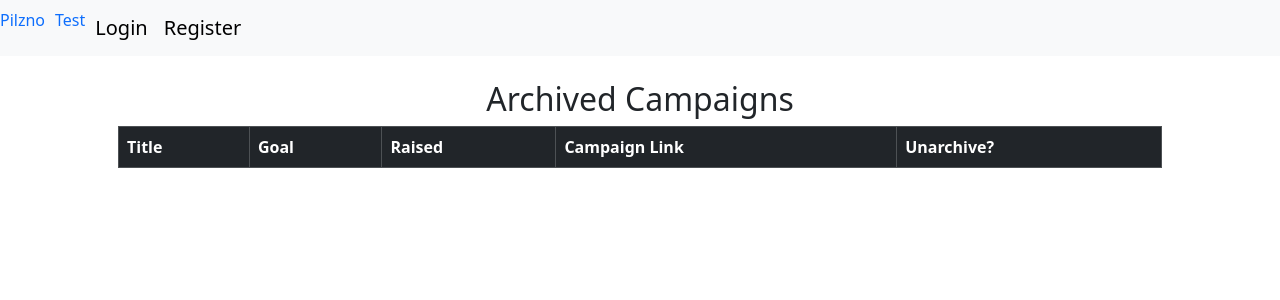
After one commit to ydb5755/PilznoProduction, a Flask app: page /admin/archive in a window 1280 px wide. The commit adds this page. Shown: the top 300 px of the page. Run offline with Flask 3, Linux system fonts and the light colour scheme; lists and menus that the app fills with data are empty.

Commit message:
add archive access

```diff
--- a/app/admin/routes.py
+++ b/app/admin/routes.py
@@ -17,3 +17,9 @@ def administration():
     return render_template('administration.html',
                            users=users,
                            campaigns=campaigns)
+
+@admin.route('archive')
+def archive():
+    archived_campaigns = Campaign.query.filter_by(archived=True).all()
+    return render_template('archive.html',
+                           archived_campaigns=archived_campaigns)
--- /dev/null
+++ b/app/admin/static/archive.js
@@ -0,0 +1,31 @@
+const unArchiveButtons = document.getElementsByClassName('unarchive-button');
+
+
+function deactivateUnArchiveButtons(){
+    for (let i = 0; i < unArchiveButtons.length; i++){
+        unArchiveButtons[i].disabled=true;
+    }
+}
+function activateUnArchiveButtons(){
+    for (let i = 0; i < unArchiveButtons.length; i++){
+        unArchiveButtons[i].disabled=false;
+    }
+}
+
+
+async function unArchiveCampaign(id){
+    deactivateUnArchiveButtons()
+    var result = await fetch(`/campaigns/campaign_api/un_archive_campaign/${id}`, {method:'PUT'});
+    var data = await result.json();
+    document.getElementById(`${id}-row`).remove();
+    activateUnArchiveButtons()
+}
+
+
+document.addEventListener("DOMContentLoaded", (event) => {
+    for(let i = 0; i < unArchiveButtons.length; i++){
+        unArchiveButtons[i].addEventListener('click', e => {
+            unArchiveCampaign(parseInt(e.target.value))
+        })
+    }
+  });
--- /dev/null
+++ b/app/admin/templates/archive.html
@@ -0,0 +1,38 @@
+{% extends 'base.html' %}
+{% block title %}Archive{% endblock title %}
+{% block stylesheet %}{% endblock stylesheet %}
+{% block content %}
+<main>
+    <div class="container my-4 px-5">
+        <h2 class="text-center">Archived Campaigns</h2>
+
+        <table class="table table-bordered table-striped custom-table">
+            <thead class="table-dark">
+                <tr>
+                    <th>Title</th>
+                    <th>Goal</th>
+                    <th>Raised</th>
+                    <th>Campaign Link</th>
+                    <th>Unarchive?</th>
+                </tr>
+            </thead>
+            <tbody>
+                {% for campaign in archived_campaigns %}
+                    <tr id="{{campaign.id}}-row">
+                        <td>{{campaign.title}}</td>
+                        <td>{{campaign.goal}}</td>
+                        <td>{{campaign.get_amount_raised()}}</td>
+                        <td><a href="{{url_for('campaigns.campaign_page', campaign_id=campaign.id)}}">See campaign details</a></td>
+                        <td><button
+                            id="unarchive-button-{{campaign.id}}"
+                            value="{{campaign.id}}"
+                            class="unarchive-button btn btn-primary">Click to un-archive</button>
+                        </td>
+                    </tr>
+                {% endfor %}
+            </tbody>
+        </table>
+    </div>
+</main>
+<script src="{{url_for('.static', filename='archive.js')}}"></script>
+{% endblock content %}
--- a/app/main/templates/base.html
+++ b/app/main/templates/base.html
@@ -18,6 +18,7 @@
             <a href="{{url_for('users.user_page', user_id=current_user.id)}}" style="text-decoration: none;"><span class="navbar-brand">User Page</span></a>
             {% if current_user.user_type == 'Admin' %}
                 <a href="{{url_for('admin.administration')}}" style="text-decoration: none;"><span class="navbar-brand">Admin Management</span></a>
+                <a href="{{url_for('admin.archive')}}" style="text-decoration: none;"><span class="navbar-brand">Archive</span></a>
             {% endif %}
             <div class="collapse navbar-collapse" id="navbarNavAltMarkup">
             <div class="navbar-nav">
```
